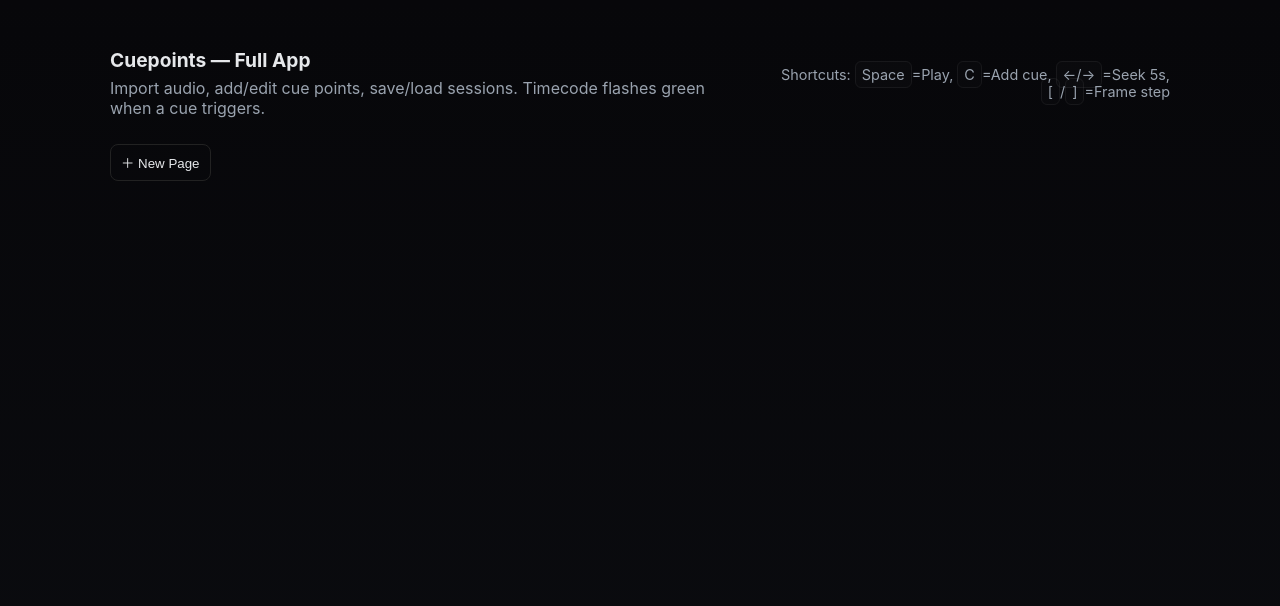
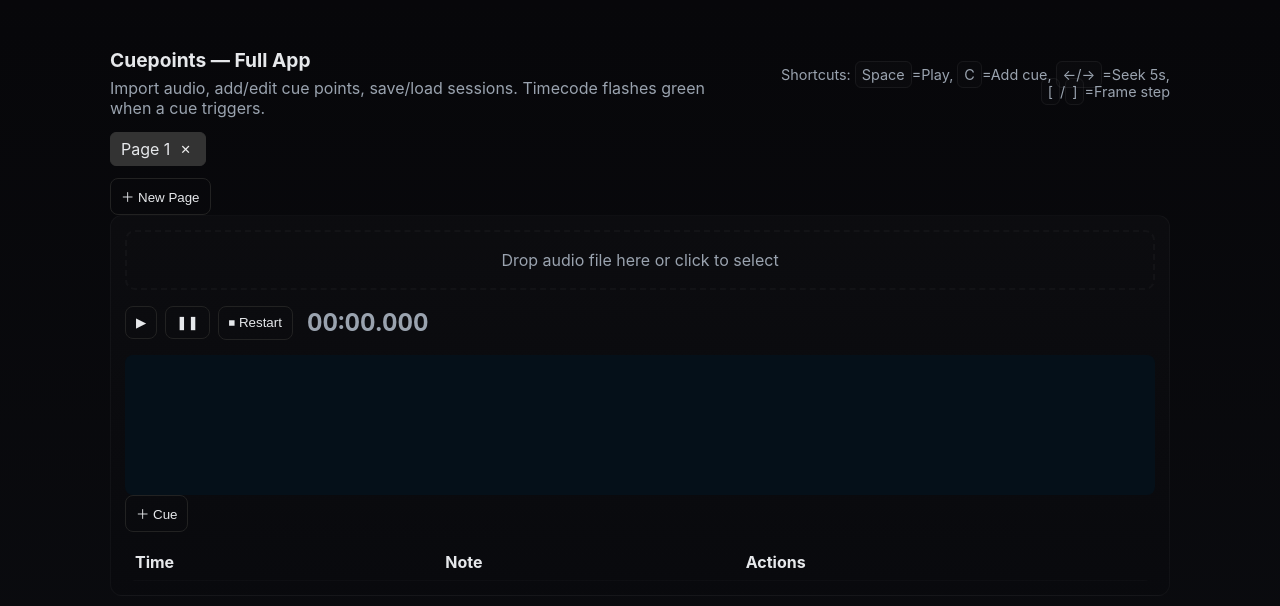
Before and after one commit to apiiela/cuemaster, a plain HTML site: page index.html in a window 1280 px wide. Drawn offline with Linux system fonts and the light colour scheme.

Commit message:
Update index.html

```diff
--- a/index.html
+++ b/index.html
@@ -55,50 +55,87 @@
     <div class="playlist" id="playlist"></div>
     <button id="newPageBtn">＋ New Page</button>
 
-    <!-- ... rest of UI unchanged ... -->
+    <div class="panel">
+      <div class="drop" id="dropZone">Drop audio file here or click to select<input type="file" id="fileInput" accept="audio/*" /></div>
+      <div class="controls">
+        <button id="playBtn">▶︎</button>
+        <button id="pauseBtn">❚❚</button>
+        <button id="stopBtn">⏹ Restart</button>
+        <span class="time" id="timeDisplay">00:00.000</span>
+      </div>
+      <canvas id="waveform"></canvas>
+      <div class="controls">
+        <button id="addCueBtn">＋ Cue</button>
+      </div>
+      <div class="cue-list">
+        <table>
+          <thead>
+            <tr><th>Time</th><th>Note</th><th>Actions</th></tr>
+          </thead>
+          <tbody id="cueTableBody"></tbody>
+        </table>
+      </div>
+    </div>
   </div>
 
   <audio id="audioEl" crossorigin="anonymous" hidden></audio>
 
   <script>
-    // ... all your existing JS up to renderPages ...
+    const playlistEl=document.getElementById('playlist');
+    const newPageBtn=document.getElementById('newPageBtn');
+    const audioEl=document.getElementById('audioEl');
+    const playBtn=document.getElementById('playBtn');
+    const pauseBtn=document.getElementById('pauseBtn');
+    const stopBtn=document.getElementById('stopBtn');
+    const timeDisplay=document.getElementById('timeDisplay');
+    const waveform=document.getElementById('waveform');
+    const cueTableBody=document.getElementById('cueTableBody');
+
+    let pages=[];let currentPage=0;
+
+    function addPage(name="Page", color="#333"){
+      pages.push({name, color, cues: []});
+      currentPage=pages.length-1;
+      renderPages();
+      loadPage();
+    }
+
+    newPageBtn.addEventListener('click',()=>addPage("Page "+(pages.length+1)));
 
     function renderPages(){
-      playlistEl.innerHTML = '';
+      playlistEl.innerHTML='';
       pages.forEach((p,i)=>{
-        const btn = document.createElement('div');
-        btn.className = 'page-btn';
-        btn.style.background = p.color || '#333';
+        const btn=document.createElement('div');
+        btn.className='page-btn';
+        btn.style.background=p.color||'#333';
 
-        const label = document.createElement('span');
-        label.textContent = p.name;
-        label.className = 'page-label';
+        const label=document.createElement('span');
+        label.textContent=p.name;
+        label.className='page-label';
 
-        // click to load page when clicking anywhere except label double-click or remove
-        btn.addEventListener('click', ()=>{ currentPage = i; loadPage(); });
+        btn.addEventListener('click',()=>{currentPage=i;loadPage();});
 
-        // double-click ONLY on the label to rename
-        label.addEventListener('dblclick', (ev)=>{
+        label.addEventListener('dblclick',(ev)=>{
           ev.stopPropagation();
-          const input = document.createElement('input');
-          input.value = p.name;
-          input.className = 'rename-input';
-          btn.innerHTML = '';
+          const input=document.createElement('input');
+          input.value=p.name;
+          input.className='rename-input';
+          btn.innerHTML='';
           btn.appendChild(input);
           input.focus();
           input.select();
-          input.addEventListener('blur', ()=>{ p.name = input.value || p.name; renderPages(); });
-          input.addEventListener('keydown', (ev)=>{ if(ev.key === 'Enter'){ p.name = input.value || p.name; renderPages(); } });
+          input.addEventListener('blur',()=>{p.name=input.value||p.name;renderPages();});
+          input.addEventListener('keydown',(ev)=>{if(ev.key==='Enter'){p.name=input.value||p.name;renderPages();}});
         });
 
-        const rm = document.createElement('button');
-        rm.textContent = '✕';
-        rm.className = 'remove-btn';
-        rm.addEventListener('click', (ev)=>{
+        const rm=document.createElement('button');
+        rm.textContent='✕';
+        rm.className='remove-btn';
+        rm.addEventListener('click',(ev)=>{
           ev.stopPropagation();
           if(confirm('Remove page "'+p.name+'"?')){
             pages.splice(i,1);
-            if(currentPage >= pages.length) currentPage = Math.max(0,pages.length-1);
+            if(currentPage>=pages.length)currentPage=Math.max(0,pages.length-1);
             renderPages();
             loadPage();
           }
@@ -110,7 +147,36 @@
       });
     }
 
-    // ... rest of your JS unchanged ...
+    function loadPage(){
+      console.log("Loaded page",pages[currentPage]?.name);
+      cueTableBody.innerHTML='';
+      if(!pages[currentPage])return;
+      pages[currentPage].cues.forEach((cue,j)=>{
+        const tr=document.createElement('tr');
+        tr.innerHTML='<td>'+cue.time+'</td><td>'+cue.note+'</td><td><button data-i="'+j+'">Delete</button></td>';
+        tr.querySelector('button').addEventListener('click',()=>{
+          pages[currentPage].cues.splice(j,1);
+          loadPage();
+        });
+        cueTableBody.appendChild(tr);
+      });
+    }
+
+    // Basic audio controls
+    playBtn.addEventListener('click',()=>audioEl.play());
+    pauseBtn.addEventListener('click',()=>audioEl.pause());
+    stopBtn.addEventListener('click',()=>{if(isFinite(audioEl.duration)){audioEl.currentTime=0;}audioEl.pause();});
+
+    audioEl.addEventListener('timeupdate',()=>{
+      const t=audioEl.currentTime;
+      const ms=(t%1).toFixed(3).substring(2);
+      const s=('0'+Math.floor(t%60)).slice(-2);
+      const m=('0'+Math.floor(t/60)).slice(-2);
+      timeDisplay.textContent=`${m}:${s}.${ms}`;
+    });
+
+    // Initialize
+    addPage("Page 1");
   </script>
 </body>
 </html>
```
